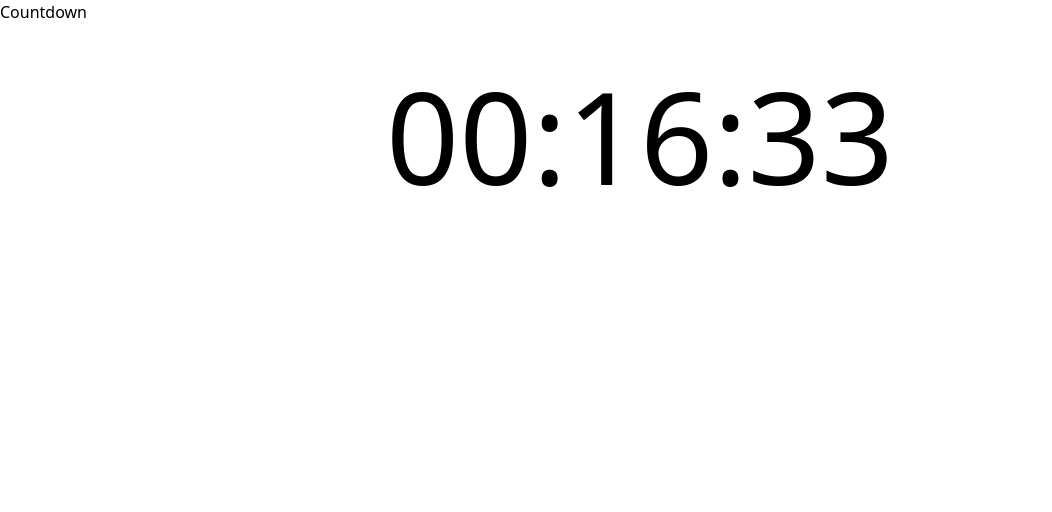
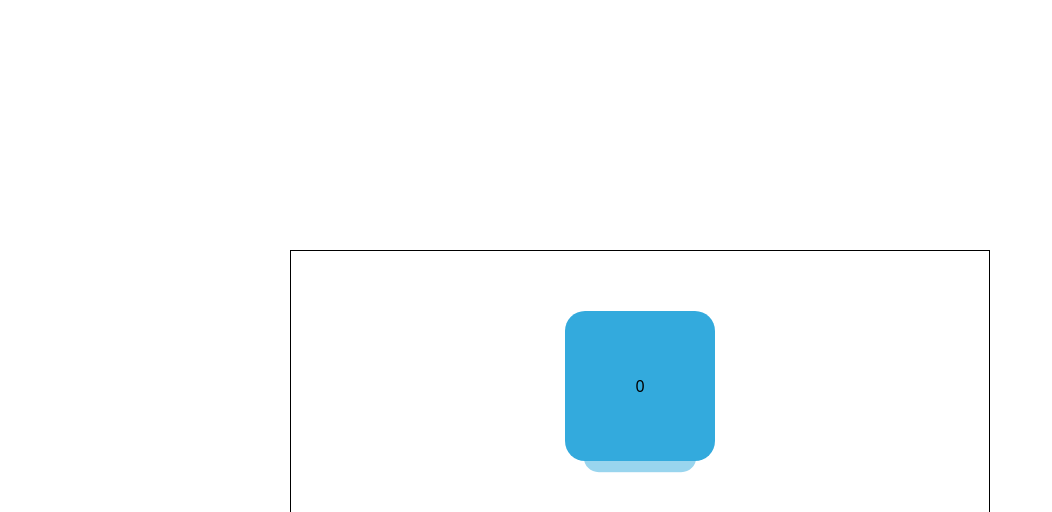
Before and after one commit to Heisdalu/sticky_animation, a Next.js app: page / in a window 1280 px wide. Shown: the top 512 px of the page, without its empty margins (0-1052 px from the left). Built offline with nearby package versions, Linux system fonts and the light colour scheme.

Commit message:
drag animate

```diff
--- /dev/null
+++ b/src/components/Drag/Play.tsx
@@ -0,0 +1,99 @@
+import { useState } from "react";
+import {
+  motion,
+  PanInfo,
+  useDragControls,
+  useMotionValue,
+  useMotionValueEvent,
+  useTransform,
+  Variants,
+} from "framer-motion";
+
+const first: Variants = {
+  show: (value) => ({
+    x: value,
+    opacity: 0,
+    scale: 0.5,
+  }),
+  animate: {
+    y: 0,
+    opacity: 1,
+    scale: 1,
+    transition: { duration: 3, type: "spring", stiffness: 300, damping: 20 },
+  },
+  hidden: {
+    y: 30,
+    opacity: 0.5,
+  },
+};
+
+const back: Variants = {
+  hidden: {
+    y: 130,
+    scale: 0,
+    opacity: 0,
+  },
+  animate: { scale: 0.75, y: 30, opacity: 0.5 },
+};
+
+const Play = ({
+  state,
+  drag,
+  setValue,
+  color = "#3ad",
+}: {
+  state: number;
+  drag?: "x";
+  setValue: () => void;
+  color?: string;
+}) => {
+  const [start, setStart] = useState(0);
+  const x = useMotionValue(0);
+  const rotate = useTransform(x, [-250, 0, 250], [-60, 0, 60]);
+  const scale = useTransform(x, [-250, 0, 250], [0.3, 1, 0.3]);
+
+  const dragEnd = (_: any, info: PanInfo) => {
+    console.log(info.offset.x);
+    if (info.offset.x > 200) {
+      setStart(250);
+      setValue();
+    }
+    if (info.offset.x < -200) {
+      setStart(-250);
+      setValue();
+    }
+  };
+
+  return (
+    <motion.div
+      style={{
+        x,
+        rotate,
+        backgroundColor: color,
+        scale,
+      }}
+      drag={drag}
+      onDragEnd={dragEnd}
+      variants={drag ? first : back}
+      initial="hidden"
+      animate="animate"
+      exit="show"
+      dragElastic={0.2}
+      //   layout
+      transition={{
+        duration: 0.3,
+      }}
+      custom={start}
+      dragConstraints={{
+        left: 0,
+        right: 0,
+        bottom: 0,
+        top: 0,
+      }}
+      className="absolute flex justify-center items-center  top-[20%] rounded-[20px] h-[150px] w-[150px]"
+    >
+      {state}
+    </motion.div>
+  );
+};
+export default Play;
--- /dev/null
+++ b/src/components/Drag/main.tsx
@@ -0,0 +1,38 @@
+import { useRef, useState } from "react";
+import {
+  AnimatePresence,
+  motion,
+  PanInfo,
+  useDragControls,
+  useMotionValue,
+  useMotionValueEvent,
+  useTransform,
+  Variants,
+} from "framer-motion";
+import Play from "./Play";
+
+const Main = () => {
+  const [state, setState] = useState<number>(0);
+  const x = useMotionValue(0);
+
+  const setValue = () => {
+    setState((prev) => prev + 1);
+  };
+
+  return (
+    <div className="h-[100vh] grid place-items-center">
+      <motion.div className="overflow-hidden relative w-[700px] h-[300px] border-[1px] border-black flex justify-center">
+        <AnimatePresence initial={false}>
+          <Play
+            key={state + 1}
+            state={state + 1}
+            setValue={setValue}
+            // color="#3fa"
+          />
+          <Play key={state} state={state} drag="x" setValue={setValue} />
+        </AnimatePresence>
+      </motion.div>
+    </div>
+  );
+};
+export default Main;
--- a/src/pages/index.tsx
+++ b/src/pages/index.tsx
@@ -3,6 +3,7 @@ import Modal from "@/components/Modal/Modal";
 import Lol from "@/components/Scrolling/main";
 import Claude from "@/components/claude/index";
 import Timer from "@/components/timer/main";
+import Drag from "@/components/Drag/main";
 
 const Index = () => {
   return (
@@ -11,7 +12,8 @@ const Index = () => {
       {/* <Lol /> */}
       {/* <Modal /> */}
       {/* <Claude /> */}
-      <Timer initialSeconds={1000} />
+      {/* <Timer initialSeconds={1000} /> */}
+      <Drag />
     </div>
   );
 };
```
